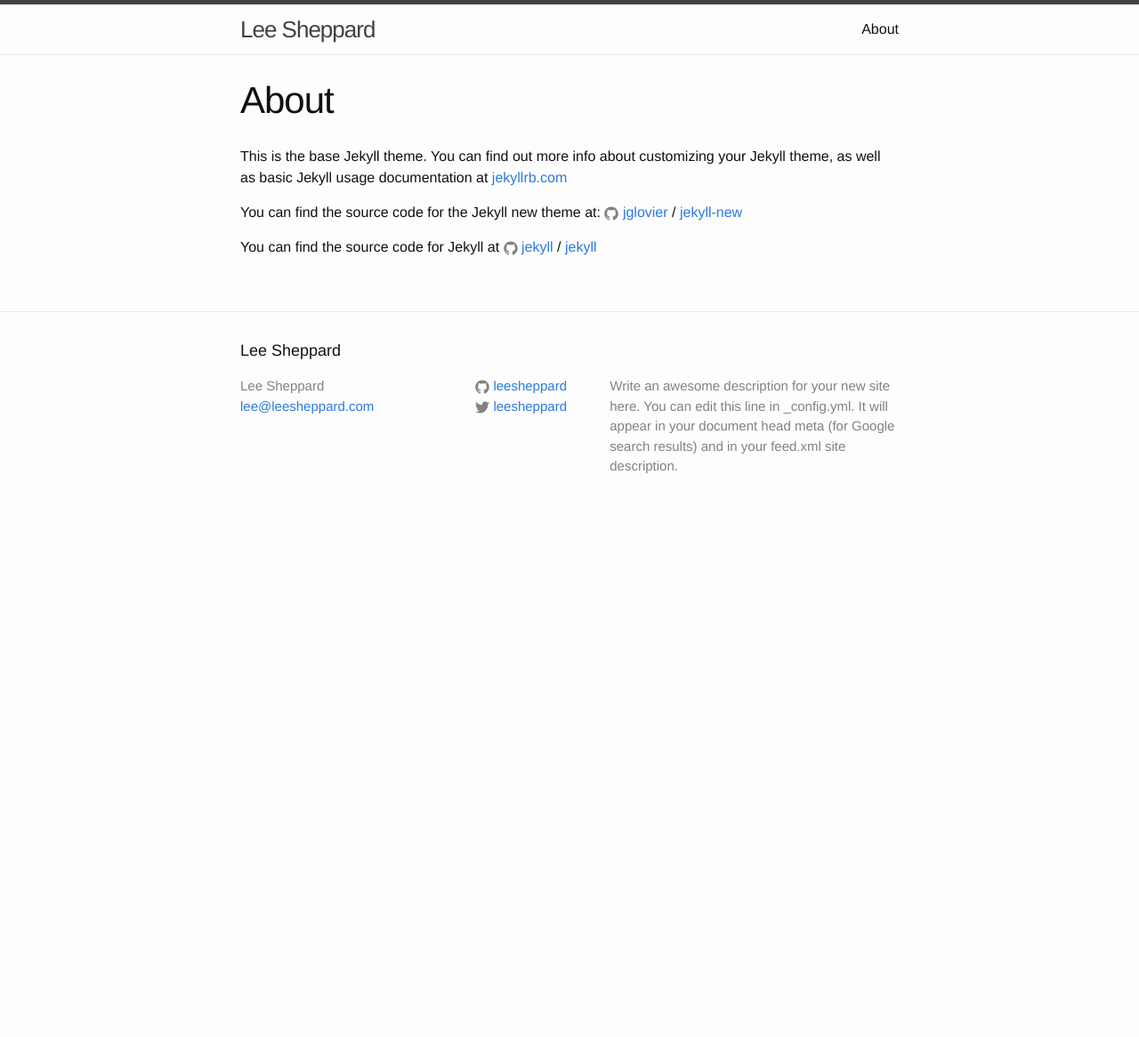
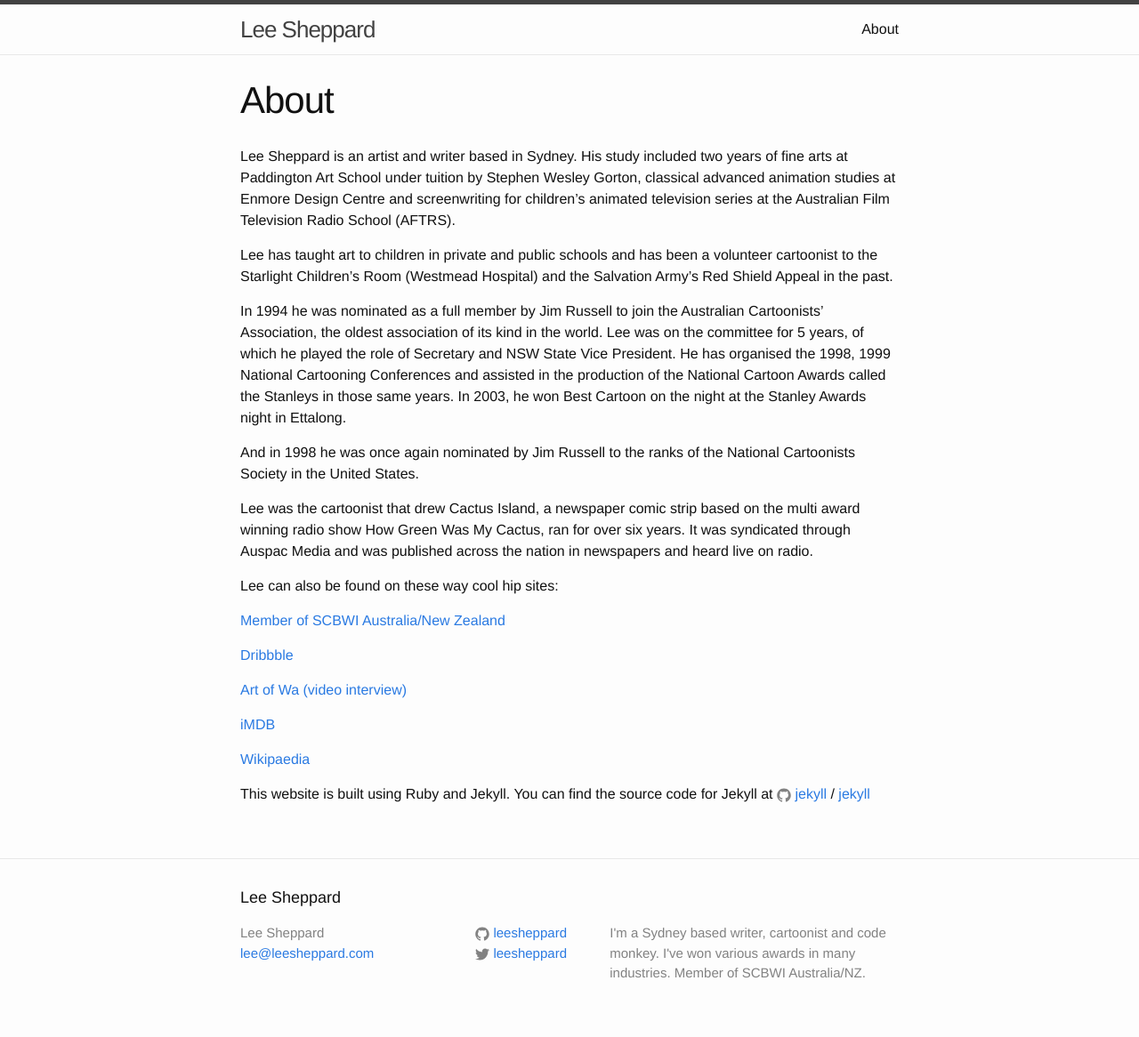
Before and after one commit to leesheppard/leesheppard.github.io, a Jekyll site: the page built from about.md, in a window 1280 px wide. Shown: the whole page at 89% size. Built offline with Jekyll 4.4.1, drawn with Linux system fonts in a browser that asks for light colours; before the commit the page ends 900 px from its top, so only the background shows below that.

```diff
--- a/_config.yml
+++ b/_config.yml
@@ -9,13 +9,13 @@
 title: Lee Sheppard
 email: lee@leesheppard.com
 description: > # this means to ignore newlines until "baseurl:"
-  Write an awesome description for your new site here. You can edit this
-  line in _config.yml. It will appear in your document head meta (for
-  Google search results) and in your feed.xml site description.
+  I'm a Sydney based writer, cartoonist and code monkey. I've won various awards
+  in many industries. Member of SCBWI Australia/NZ.
 baseurl: "" # the subpath of your site, e.g. /blog
 url: "http://leesheppard.github.io" # the base hostname & protocol for your site
 twitter_username: leesheppard
 github_username:  leesheppard
+timezone: Australia/Sydney
 
 # Build settings
 markdown: kramdown
--- a/_includes/head.html
+++ b/_includes/head.html
@@ -9,4 +9,6 @@
   <link rel="stylesheet" href="{{ "/css/main.css" | prepend: site.baseurl }}">
   <link rel="canonical" href="{{ page.url | replace:'index.html','' | prepend: site.baseurl | prepend: site.url }}">
   <link rel="alternate" type="application/rss+xml" title="{{ site.title }}" href="{{ "/feed.xml" | prepend: site.baseurl | prepend: site.url }}">
+
+  <script src="{{ "/js/picturefill.min.js" | prepend: site.baseurl }}"></script>
 </head>
--- a/about.md
+++ b/about.md
@@ -4,12 +4,28 @@
 permalink: /about/
 ---
 
-This is the base Jekyll theme. You can find out more info about customizing your Jekyll theme, as well as basic Jekyll usage documentation at [jekyllrb.com](http://jekyllrb.com/)
+Lee Sheppard is an artist and writer based in Sydney. His study included two years of fine arts at Paddington Art School under tuition by Stephen Wesley Gorton, classical advanced animation studies at Enmore Design Centre and screenwriting for children’s animated television series at the Australian Film Television Radio School (AFTRS).
 
-You can find the source code for the Jekyll new theme at:
-{% include icon-github.html username="jglovier" %} /
-[jekyll-new](https://github.com/jglovier/jekyll-new)
+Lee has taught art to children in private and public schools and has been a volunteer cartoonist to the Starlight Children’s Room (Westmead Hospital) and the Salvation Army’s Red Shield Appeal in the past.
 
-You can find the source code for Jekyll at
+In 1994 he was nominated as a full member by Jim Russell to join the Australian Cartoonists’ Association, the oldest association of its kind in the world. Lee was on the committee for 5 years, of which he played the role of Secretary and NSW State Vice President. He has organised the 1998, 1999 National Cartooning Conferences and assisted in the production of the National Cartoon Awards called the Stanleys in those same years. In 2003, he won Best Cartoon on the night at the Stanley Awards night in Ettalong.
+
+And in 1998 he was once again nominated by Jim Russell to the ranks of the National Cartoonists Society in the United States.
+
+Lee was the cartoonist that drew Cactus Island, a newspaper comic strip based on the multi award winning radio show How Green Was My Cactus, ran for over six years. It was syndicated through Auspac Media and was published across the nation in newspapers and heard live on radio.
+
+Lee can also be found on these way cool hip sites:
+
+[Member of SCBWI Australia/New Zealand](http://www.scbwi.org/members-public/lee-sheppard)
+
+[Dribbble](https://dribbble.com/leesheppard)
+
+[Art of Wa (video interview)](http://www.artofwa.com.au/?page_id=726)
+
+[iMDB](http://www.imdb.com/name/nm2698435/)
+
+[Wikipaedia](https://en.wikipedia.org/wiki/Lee_Sheppard_(cartoonist))
+
+This website is built using Ruby and Jekyll. You can find the source code for Jekyll at
 {% include icon-github.html username="jekyll" %} /
 [jekyll](https://github.com/jekyll/jekyll)
```
Also changed, not shown: _posts/2016-02-02-welcome-to-jekyll.markdown (deleted, +0 -25 lines), _posts/2016-02-02-what-have-you-been-up-to.markdown (added, +9 -0 lines), js/picturefill.min.js (added).
